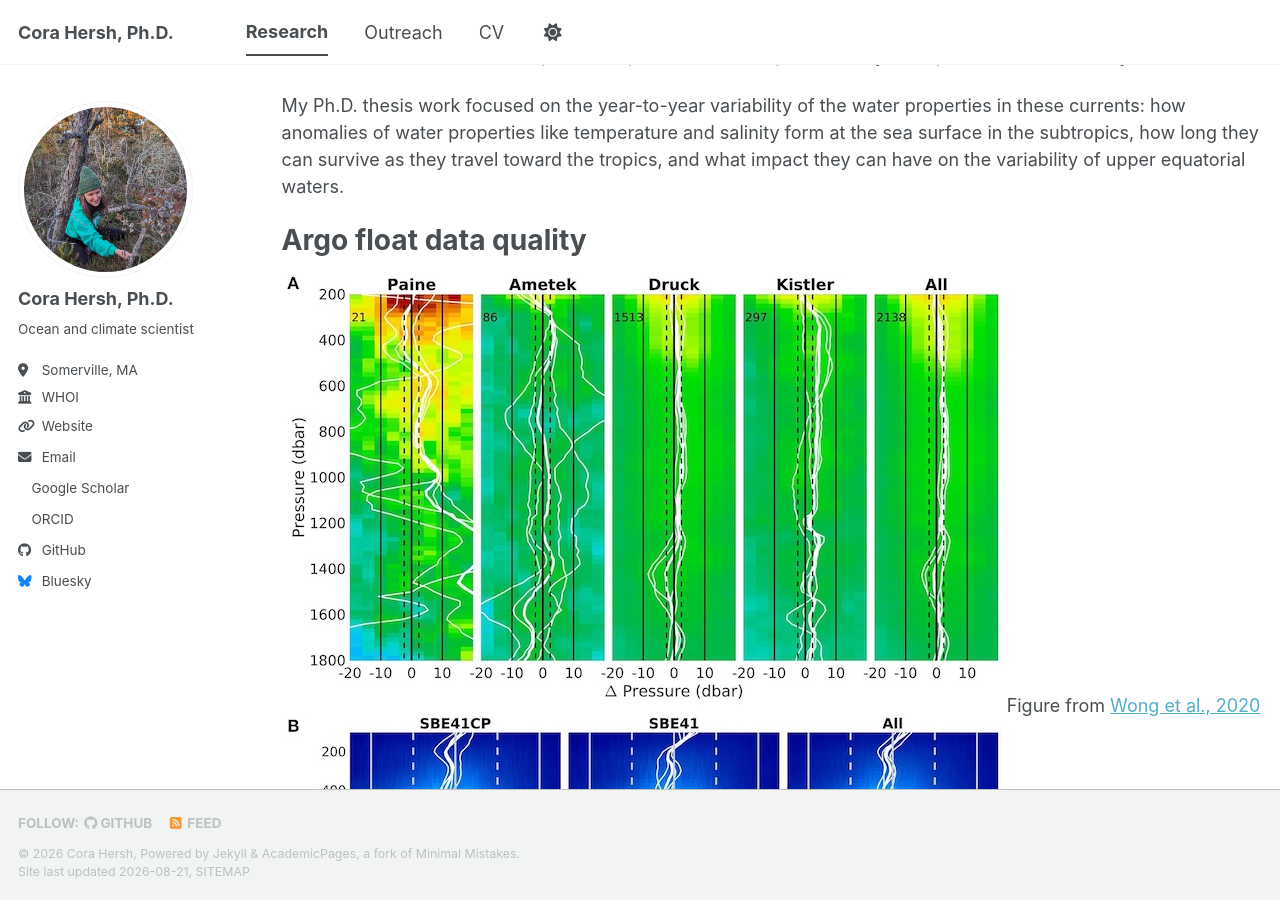
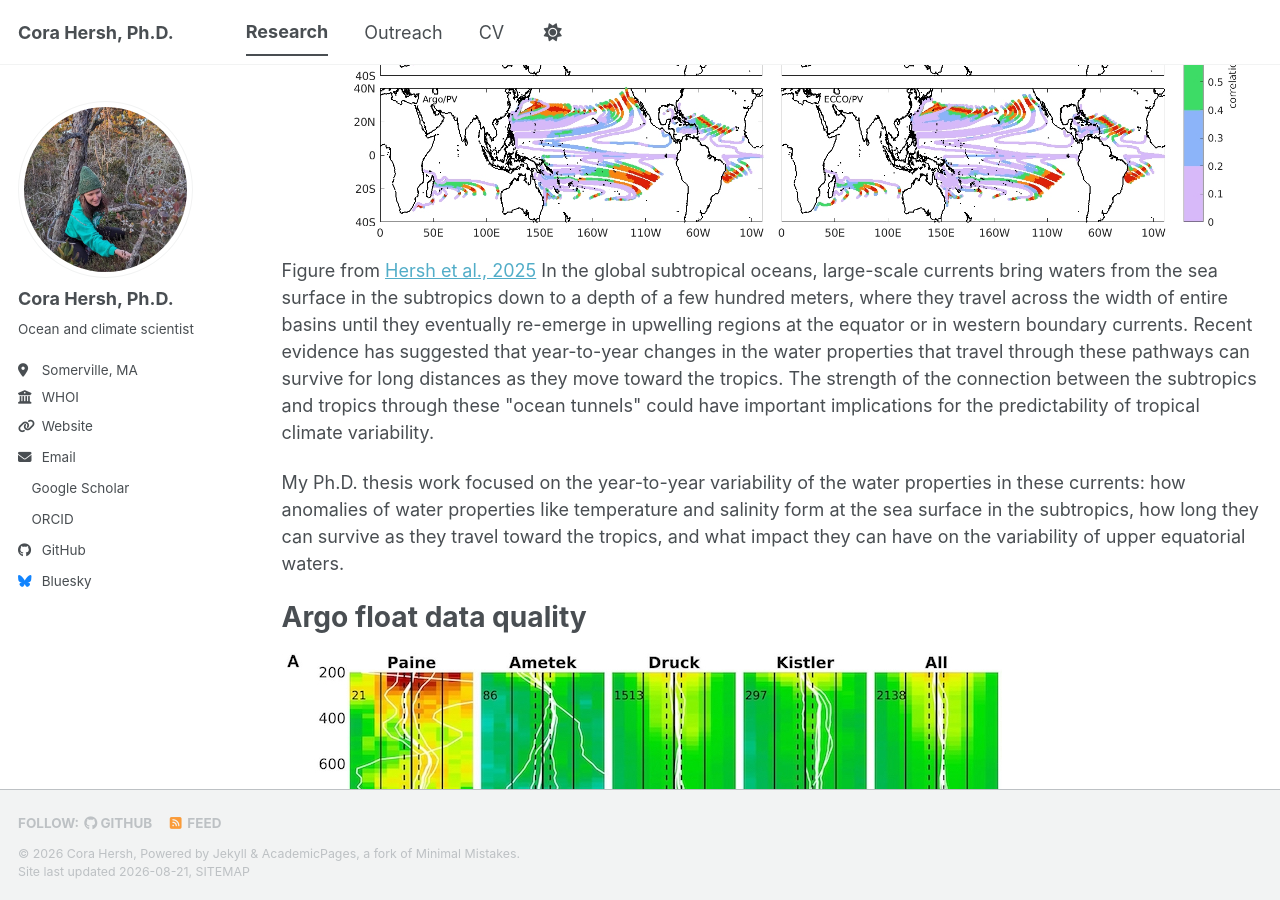
Before and after one commit to cora-a-hersh/cora-a-hersh.github.io, a Jekyll site: the page built from _pages/research.html, in a window 1280 px wide and 900 px high, scrolled down 322 px. Built offline with Jekyll 4.4.1, drawn with Linux system fonts in a browser that asks for light colours; a style sheet for code colours, icons or effects is not loaded.

Commit message:
Add images and references to research page
Added images and citations for research findings.

```diff
--- a/_pages/research.html
+++ b/_pages/research.html
@@ -9,6 +9,8 @@ author_profile: true
     <h1>Formation and propagation of interannual variability in global subtropical gyres</h1>
   </header>
   <p>
+    <img src = "https://github.com/cora-a-hersh/cora-a-hersh.github.io/blob/master/images/argo_ecco_spice_PV_persistence_sig29.55.jpg?raw=true">
+    <br> Figure from <a href="https://journals.ametsoc.org/view/journals/phoc/55/2/JPO-D-24-0081.1.xml">Hersh et al., 2025</a>
     In the global subtropical oceans, large-scale currents bring waters from the sea surface in the subtropics down to a depth of a
     few hundred meters, where they travel across the width of entire basins until they eventually re-emerge in upwelling regions at
     the equator or in western boundary currents. Recent evidence has suggested that year-to-year changes in the water properties that
@@ -24,7 +26,7 @@ author_profile: true
   </header>
   <p>
     <img src = "https://github.com/cora-a-hersh/cora-a-hersh.github.io/blob/master/images/Wong_et_al_figure_smaller.jpeg?raw=true">
-    Figure from <a href="https://www.frontiersin.org/journals/marine-science/articles/10.3389/fmars.2020.00700/full">Wong et al., 2020</a>
+    <br> Figure from <a href="https://www.frontiersin.org/journals/marine-science/articles/10.3389/fmars.2020.00700/full">Wong et al., 2020</a>
     <p>
     The Argo float program is a major international collaboration that deploys floating robots throughout the global oceans to
     measure water properties like temperature, salinity, and pressure down to a depth of 2000 meters (half the average depth of
```
